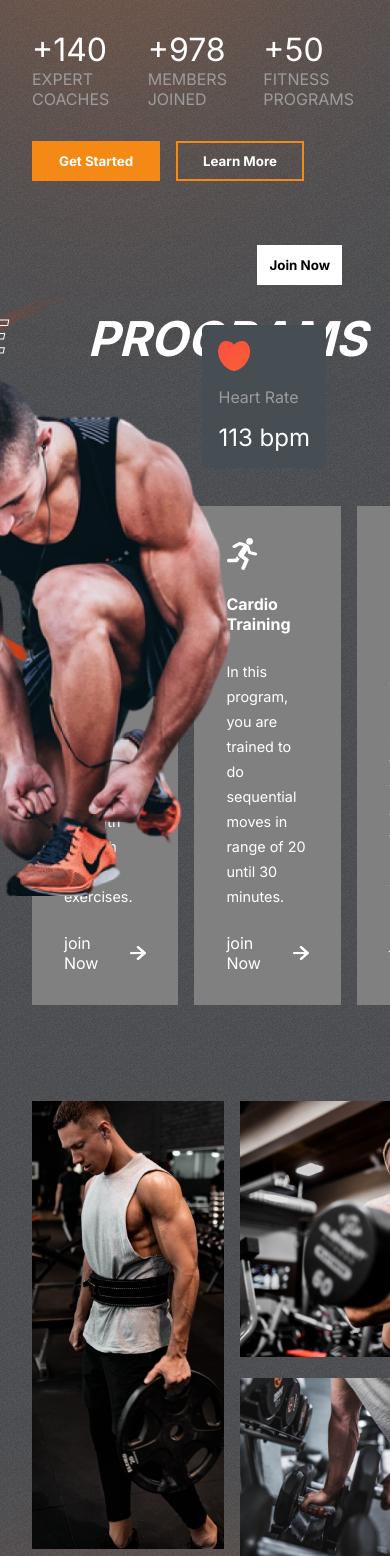
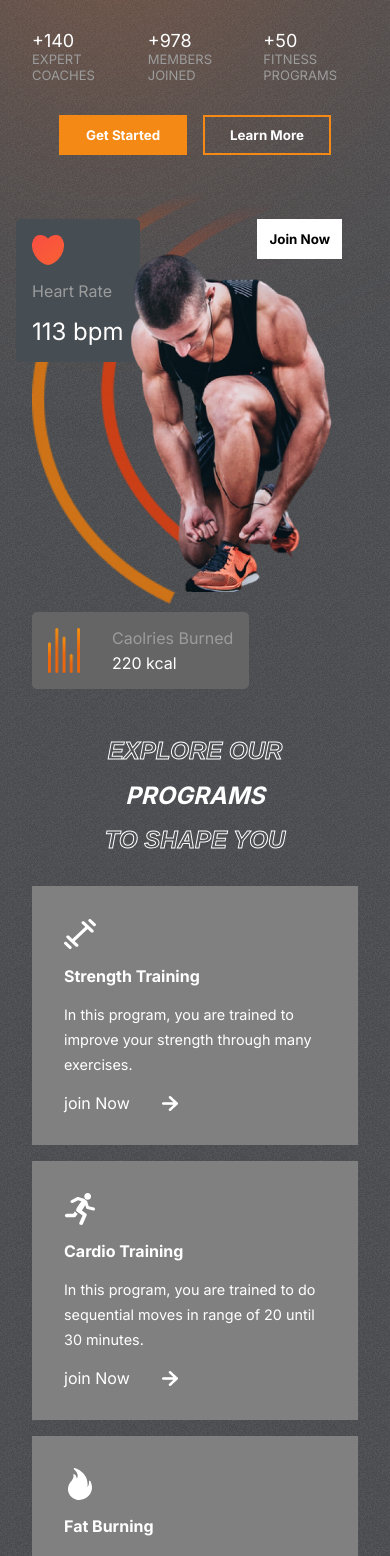
Before and after one commit to HarisShahnawaz/FitClub-reactApp, a React (Create React App) app: page / in a window 390 px wide. Shown: the part 392-1948 px from the top of the page. Built offline with nearby package versions, Linux system fonts and the light colour scheme.

Commit message:
customize media queries section

```diff
--- a/src/components/Hero/Hero.css
+++ b/src/components/Hero/Hero.css
@@ -190,4 +190,45 @@
    letter-spacing: 1px;
    text-align: center;
 }
+.hero-buttons{
+    justify-content: center;
 }
+.figures>div>span:nth-of-type(1){
+    font-size: large;
+}
+.figures>div>span:nth-of-type(2){
+    font-size: small;
+}
+.right-h{
+    position: relative;
+    background: none;
+}
+.heart-rate{
+    left: 1rem;
+    top: 2rem;
+}
+.calories{
+    position: relative;
+    top: 5rem;
+    left: 2rem;
+}
+.calories>img{
+    width: 2rem;
+}
+.calories>div>:nth-child(2){
+    color: white;
+    font-size: 1rem;
+}
+.hero-image{
+    position: relative;
+    width: 15rem;
+    left: 7rem;
+    top: 4rem;
+}
+.hero-image-back{
+    width: 15rem;
+    left: 2rem;
+    top: 0rem;
+
+}
+}
--- a/src/components/Hero/Hero.jsx
+++ b/src/components/Hero/Hero.jsx
@@ -8,6 +8,7 @@
 import { motion } from 'framer-motion'
 const Hero = () => {
   const transition = {type: 'spring', duration : 3}
+  const mobile =window.innerWidth<=786 ? true: false;
   return (
     <div className="hero">
       <div className="blur hero-blur"></div>
@@ -16,7 +17,7 @@
    {  /* the best ad */}
      <div className="the-best-ad">
         <motion.div
-          initial= {{left: '238px'}}
+          initial= {{left: mobile? "178px" : "238px"}}
           whileInView={{left: '8px'}}
           transition={{...transition , type: 'tween'}}
         >
--- a/src/components/Join/Join.css
+++ b/src/components/Join/Join.css
@@ -43,3 +43,17 @@
    color: white;
 
 }
+@media screen and (max-width: 768px){
+    .Join{
+        flex-direction: column;
+       gap: 1rem;
+    }
+    .left-j{
+        font-size: xx-large;
+        flex-direction: column;
+    }
+    .right-j{
+        padding: 2rem;
+    }
+
+}
--- a/src/components/Plans/Plans.css
+++ b/src/components/Plans/Plans.css
@@ -77,3 +77,12 @@
 .plans>:nth-child(2)>button{
  color: orange
 }
+
+@media screen and (max-width: 768px) {
+    .plans{
+        flex-direction: column;
+    }
+    .plans>:nth-child(2){
+        transform: none;
+    }
+}
--- a/src/components/Programs/Programs.css
+++ b/src/components/Programs/Programs.css
@@ -54,3 +54,18 @@
     background: var(--planCard);
     cursor: pointer;
 }
+
+@media screen  and (max-width: 768px)
+{
+.programs-header{
+    flex-direction: column;
+    gap: 1rem;
+    font-size: x-large;
+    align-items: center;
+    justify-content: center;
+    margin-top: 2rem;
+    }
+.programs-categories{
+    flex-direction: column;
+}
+}
--- a/src/components/Reasons/Reasons.css
+++ b/src/components/Reasons/Reasons.css
@@ -75,3 +75,32 @@
 .partners>img{
     width: 2.5rem;
 }
+
+@media screen  and (max-width: 768px){
+    .Reasons{
+        flex-direction: column;
+    }
+    .left-r{
+        grid-auto-rows: auto;
+        overflow: hidden;
+    }
+    .left-r>:nth-child(1){
+        width: 7rem;
+        height: 17rem;
+    }
+    .left-r>:nth-child(2){
+        width: 15rem;
+        height: 10rem;
+    }
+.left-r>:nth-child(3){
+        width: 7rem;
+
+    }
+.left-r>:nth-child(4){
+        width: 7rem;
+        height: 6rem;
+    }
+
+
+
+}
--- a/src/components/Testimonials/Testimonials.css
+++ b/src/components/Testimonials/Testimonials.css
@@ -67,3 +67,35 @@
 cursor: pointer;
 width: 1.5rem;
 }
+@media screen and (max-width: 768px) {
+    .testimonials{
+        flex-direction: column;
+    }
+    .left-t>:nth-child(2),
+    .left-t>:nth-child(3){
+   font-size: xx-large;
+    }
+    .right-t{
+        display: flex;
+        flex-direction: column;
+        align-items: center;
+        justify-content: center;
+        gap: 2rem;
+    }
+    .right-t>div{
+        position: relative;
+        display: none;
+    }
+    .right-t>img{
+        position: relative;
+        top: 0;
+        right: 0;
+        align-self: center;
+    }
+    .right-t>:last-child{
+        display: block;
+        bottom: 0;
+        left: 0;
+    }
+
+}
```
